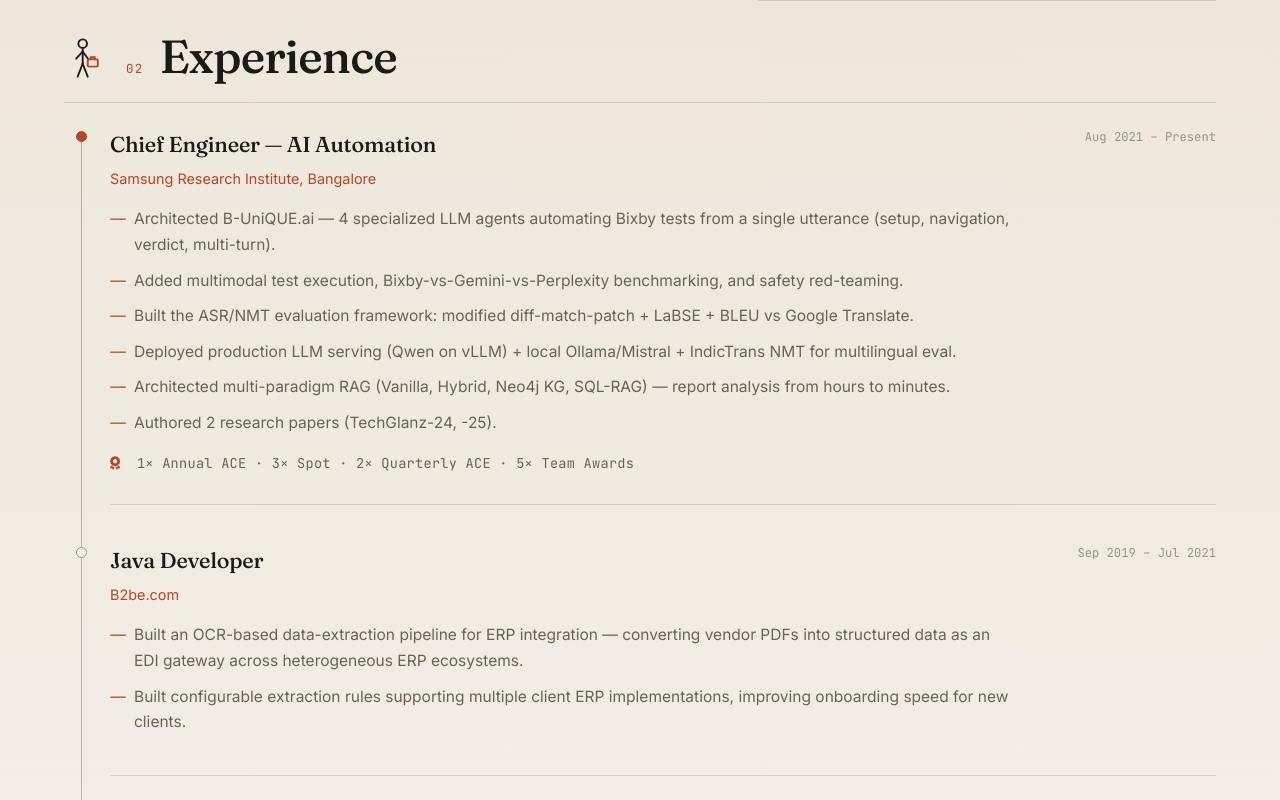
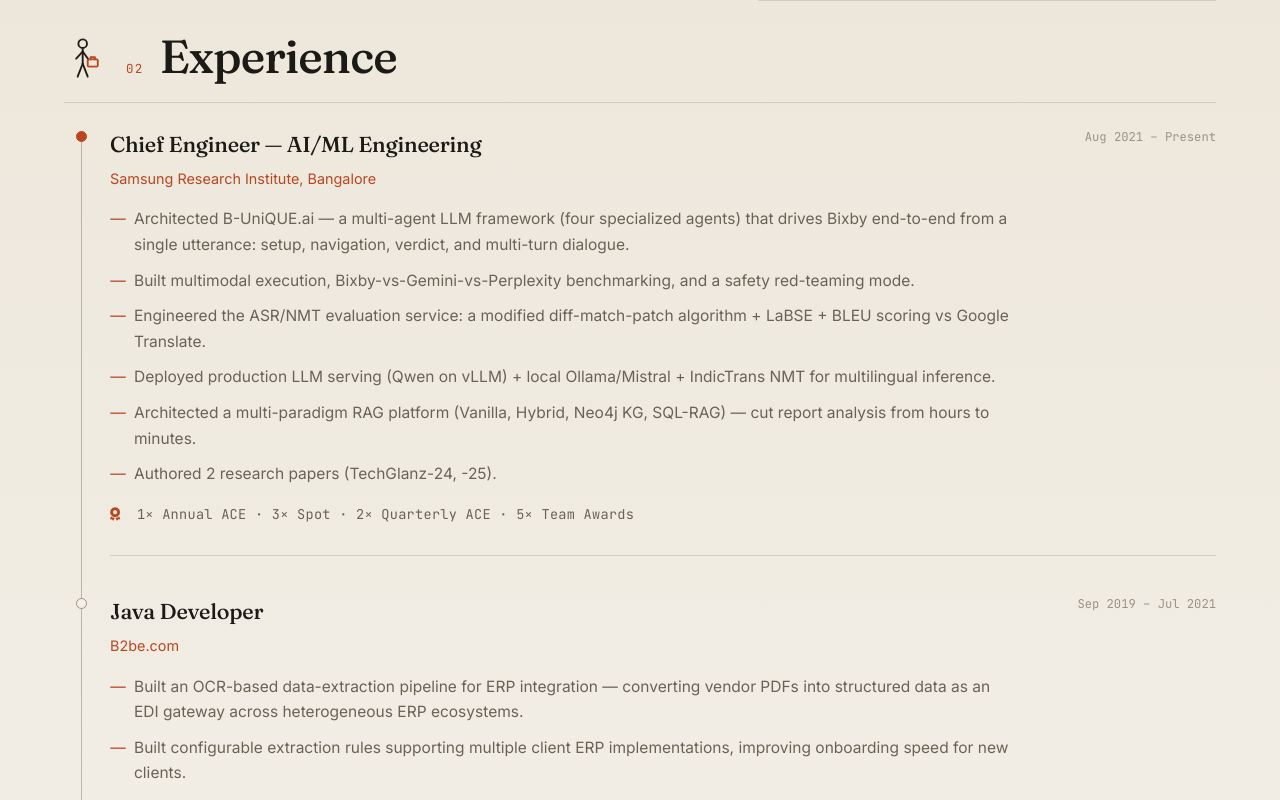
Before and after one commit to DheerajR1/porfolioReact, a React (Create React App) app: page / in a window 1280 px wide. Shown: the part 1320-2120 px from the top of the page. Built offline with nearby package versions, Linux system fonts and the light colour scheme.

Commit message:
Rebuild portfolio: data update

```diff
--- a/src/profile.js
+++ b/src/profile.js
@@ -6,7 +6,7 @@
   name: "Dheeraj Rangarao",
   first: "Dheeraj",
   role: "Senior AI/ML Engineer",
-  tagline: "LLM Systems · RAG · AI Evaluation Automation",
+  tagline: "LLM Systems · RAG · Applied AI Engineering",
   location: "Bengaluru, India",
   summary:
     "I build production AI end-to-end — multi-agent LLMs, RAG, and the evaluation infrastructure that keeps them honest at scale. 9+ years, now architecting Bixby & Galaxy AI evaluation at Samsung Research.",
@@ -78,7 +78,7 @@
       "IndicTrans NMT · PaddleOCR",
       "Neo4j Knowledge Graph · SQL-RAG",
       "LLM Evaluation & Semantic Scoring",
-      "AI-Driven Test Automation",
+      "AI-Driven Evaluation Systems",
     ],
   },
   {
@@ -106,7 +106,7 @@
     ],
   },
   {
-    title: "Automation & Data Pipelines",
+    title: "Data Engineering & Pipelines",
     icon: "fas fa-robot",
     items: [
       "Android UI Automation (UIAutomator)",
@@ -122,15 +122,15 @@
 const experience = [
   {
     company: "Samsung Research Institute, Bangalore",
-    role: "Chief Engineer — AI Automation",
+    role: "Chief Engineer — AI/ML Engineering",
     period: "Aug 2021 – Present",
     current: true,
     points: [
-      "Architected B-UniQUE.ai — 4 specialized LLM agents automating Bixby tests from a single utterance (setup, navigation, verdict, multi-turn).",
-      "Added multimodal test execution, Bixby-vs-Gemini-vs-Perplexity benchmarking, and safety red-teaming.",
-      "Built the ASR/NMT evaluation framework: modified diff-match-patch + LaBSE + BLEU vs Google Translate.",
-      "Deployed production LLM serving (Qwen on vLLM) + local Ollama/Mistral + IndicTrans NMT for multilingual eval.",
-      "Architected multi-paradigm RAG (Vanilla, Hybrid, Neo4j KG, SQL-RAG) — report analysis from hours to minutes.",
+      "Architected B-UniQUE.ai — a multi-agent LLM framework (four specialized agents) that drives Bixby end-to-end from a single utterance: setup, navigation, verdict, and multi-turn dialogue.",
+      "Built multimodal execution, Bixby-vs-Gemini-vs-Perplexity benchmarking, and a safety red-teaming mode.",
+      "Engineered the ASR/NMT evaluation service: a modified diff-match-patch algorithm + LaBSE + BLEU scoring vs Google Translate.",
+      "Deployed production LLM serving (Qwen on vLLM) + local Ollama/Mistral + IndicTrans NMT for multilingual inference.",
+      "Architected a multi-paradigm RAG platform (Vanilla, Hybrid, Neo4j KG, SQL-RAG) — cut report analysis from hours to minutes.",
       "Authored 2 research papers (TechGlanz-24, -25).",
     ],
     awards: "1× Annual ACE · 3× Spot · 2× Quarterly ACE · 5× Team Awards",
```
